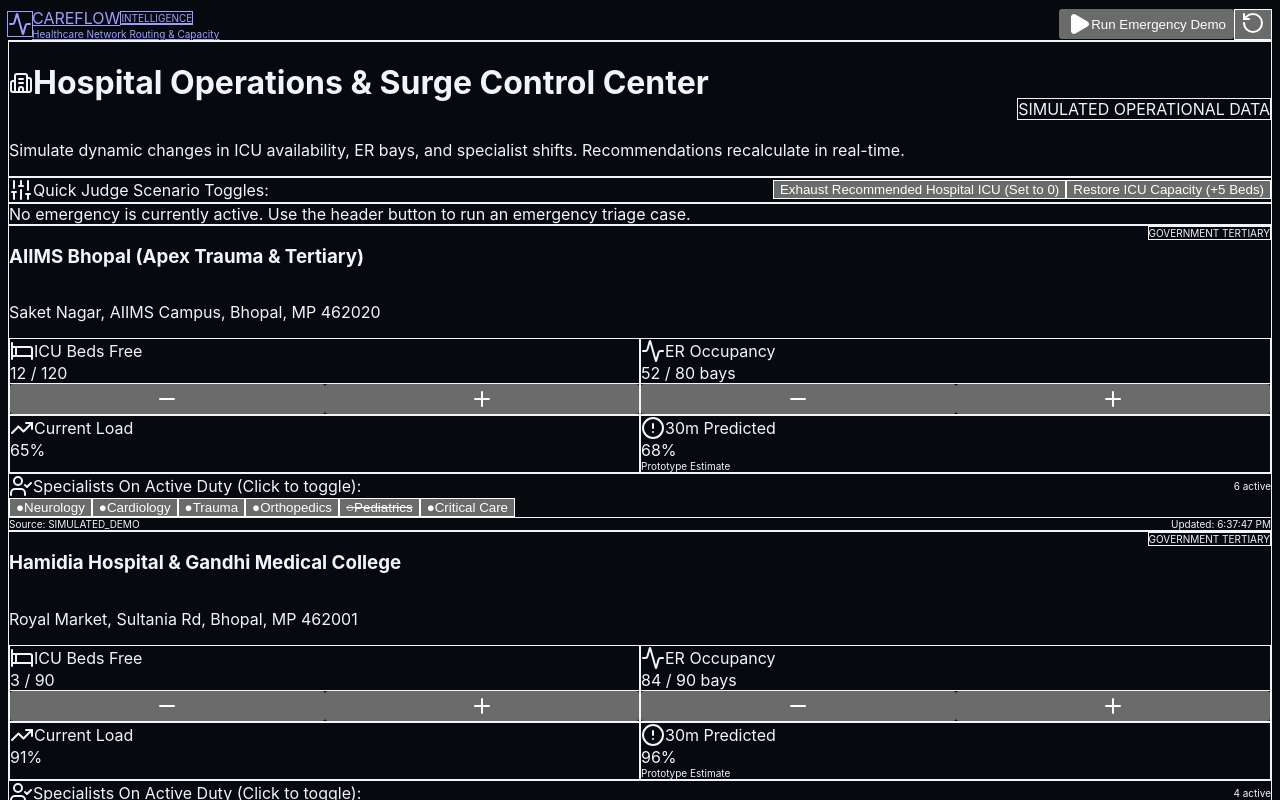
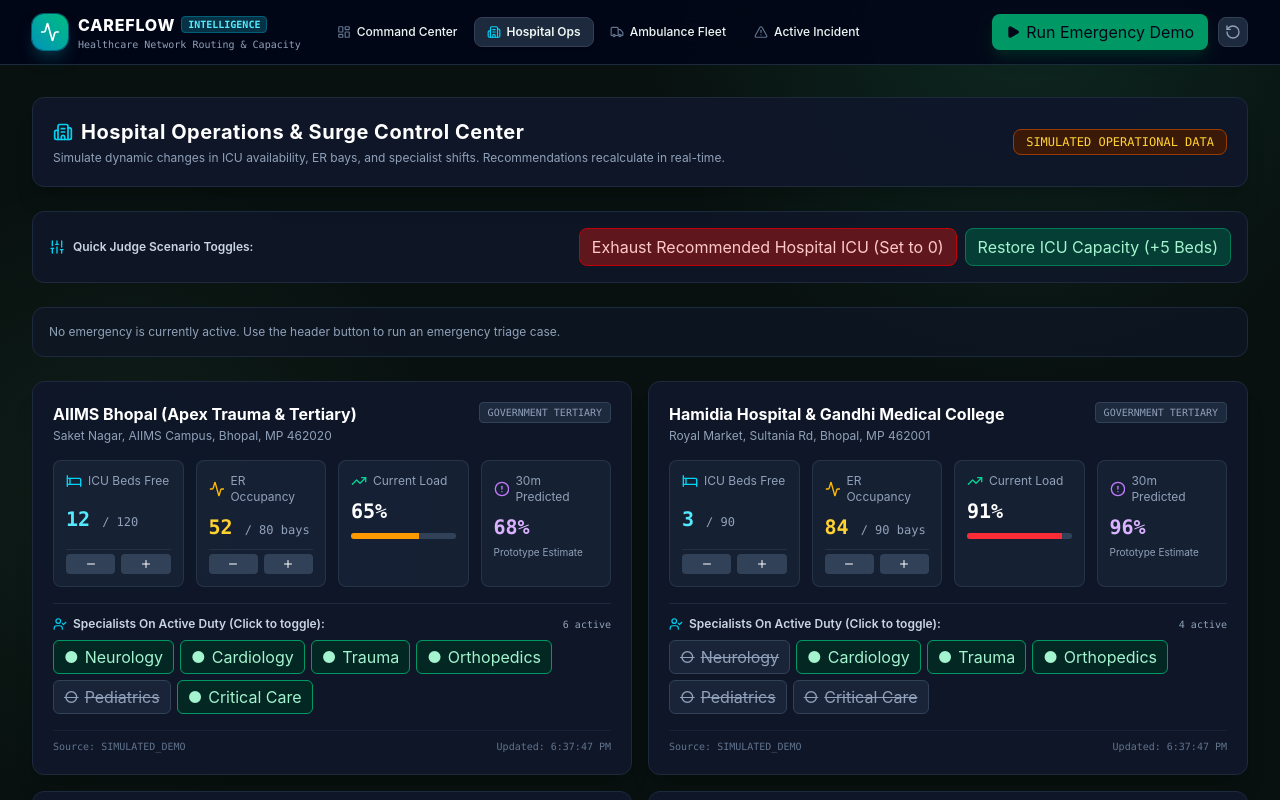
Before and after one commit to quantumcoder-3000/mp_online_healthcare_app, a Next.js app: page /hospital in a window 1280 px wide. Shown: the top 800 px of the page. Built offline with nearby package versions, Linux system fonts and the light colour scheme.

Commit message:
Restore original voice intake styles

```diff
--- a/src/app/globals.css
+++ b/src/app/globals.css
@@ -1,6 +1,4 @@
-@tailwind base;
-@tailwind components;
-@tailwind utilities;
+@import "tailwindcss";
 
 :root {
   color-scheme: dark;
@@ -44,3 +42,150 @@ body {
 .animate-pulse-slow {
   animation: pulseSlow 3s cubic-bezier(0.4, 0, 0.6, 1) infinite;
 }
+:root {
+  --bg: #08110f;
+  --panel: #0f1c19;
+  --panel-2: #12221e;
+  --border: rgba(202, 238, 224, 0.12);
+  --text: #eef7f3;
+  --muted: #9ab1aa;
+  --soft: #c8d8d3;
+  --mint: #7ef0c5;
+  --mint-2: #3ccca1;
+  --amber: #f4cc67;
+  --red: #ff7474;
+  --shadow: 0 24px 80px rgba(0,0,0,.28);
+}
+
+* { box-sizing: border-box; }
+html { color-scheme: dark; }
+body {
+  margin: 0;
+  background:
+    radial-gradient(circle at 80% 0%, rgba(60, 204, 161, .12), transparent 24rem),
+    radial-gradient(circle at 10% 20%, rgba(126, 240, 197, .06), transparent 20rem),
+    var(--bg);
+  color: var(--text);
+  font-family: Inter, ui-sans-serif, system-ui, -apple-system, BlinkMacSystemFont, "Segoe UI", sans-serif;
+}
+
+a { color: inherit; text-decoration: none; }
+button, a { -webkit-tap-highlight-color: transparent; }
+button { font: inherit; }
+
+.shell, .voice-page {
+  width: min(1240px, calc(100% - 36px));
+  margin: 0 auto;
+}
+
+.site-header {
+  height: 88px;
+  display: flex;
+  align-items: center;
+  justify-content: space-between;
+  border-bottom: 1px solid var(--border);
+}
+
+.brand { font-weight: 800; letter-spacing: .18em; }
+.site-header nav { display: flex; gap: 24px; color: var(--muted); font-size: 14px; }
+.nav-disabled { opacity: .45; }
+
+.landing { min-height: 100vh; }
+.landing-hero { padding: 110px 0 80px; max-width: 880px; }
+.hero-kicker, .eyebrow { color: var(--mint); letter-spacing: .16em; text-transform: uppercase; font-size: 11px; font-weight: 800; }
+.landing-hero h1 { font-size: clamp(44px, 7vw, 82px); line-height: .98; letter-spacing: -.045em; margin: 18px 0 24px; max-width: 950px; }
+.landing-hero p { max-width: 700px; color: var(--soft); font-size: 19px; line-height: 1.7; }
+.feature-row { display: grid; grid-template-columns: repeat(3, 1fr); gap: 16px; padding-bottom: 80px; }
+.feature-row article { padding: 24px; border: 1px solid var(--border); background: rgba(15, 28, 25, .72); border-radius: 20px; }
+.feature-row span { color: var(--mint); font-size: 12px; }
+.feature-row h2 { margin: 14px 0 8px; }
+.feature-row p { color: var(--muted); line-height: 1.6; }
+
+.voice-page { padding: 42px 0 72px; }
+.hero-panel { display: grid; grid-template-columns: 1.1fr .9fr; gap: 20px; align-items: stretch; }
+.hero-copy, .voice-card, .panel { border: 1px solid var(--border); border-radius: 28px; background: linear-gradient(180deg, rgba(20, 35, 31, .92), rgba(12, 24, 21, .92)); box-shadow: var(--shadow); }
+.hero-copy { padding: 44px; }
+.hero-copy h1 { font-size: clamp(40px, 5vw, 68px); line-height: 1.02; letter-spacing: -.045em; margin: 16px 0 18px; max-width: 760px; }
+.hero-subtitle { color: var(--soft); line-height: 1.75; max-width: 660px; font-size: 17px; }
+.hero-badges { display: flex; flex-wrap: wrap; gap: 8px; margin-top: 28px; }
+.hero-badges span, .tag { border: 1px solid rgba(126,240,197,.18); background: rgba(126,240,197,.06); color: var(--soft); border-radius: 999px; padding: 8px 12px; font-size: 12px; }
+
+.voice-card { padding: 34px; display: flex; flex-direction: column; min-height: 100%; }
+.voice-card-top, .panel-heading { display: flex; justify-content: space-between; gap: 16px; align-items: flex-start; }
+.voice-card h2, .panel h2 { font-size: 24px; margin: 6px 0 0; letter-spacing: -.02em; }
+.secure-mark { color: var(--muted); font-size: 12px; }
+.voice-control-stack { flex: 1; display: flex; flex-direction: column; align-items: center; justify-content: center; padding: 26px 0 12px; }
+.voice-orb { width: 220px; height: 220px; border-radius: 50%; position: relative; display: grid; place-items: center; margin: 8px 0 18px; }
+.orb-core { width: 104px; height: 104px; display: grid; place-items: center; border-radius: 50%; background: radial-gradient(circle at 35% 30%, #a9ffe1, #3ccca1 58%, #1a7760); color: #06271d; font-size: 36px; box-shadow: 0 0 56px rgba(60, 204, 161, .28); position: relative; z-index: 2; }
+.orb-ring { position: absolute; inset: 22px; border: 1px solid rgba(126, 240, 197, .15); border-radius: 50%; }
+.ring-b { inset: 42px; }
+.ring-c { inset: 4px; }
+.voice-orb.active .ring-a { animation: pulse 1.8s infinite; }
+.voice-orb.active .ring-b { animation: pulse 1.8s .3s infinite; }
+.voice-orb.active .ring-c { animation: pulse 1.8s .6s infinite; }
+@keyframes pulse { 0%,100% { transform: scale(.95); opacity: .35; } 50% { transform: scale(1.06); opacity: .95; } }
+.voice-state { display: flex; flex-direction: column; align-items: center; gap: 10px; color: var(--muted); text-align: center; }
+
+.status-pill { border: 1px solid var(--border); border-radius: 999px; padding: 7px 10px; font-size: 10px; letter-spacing: .1em; font-weight: 800; color: var(--muted); white-space: nowrap; }
+.status-pill.live { color: var(--mint); border-color: rgba(126,240,197,.28); background: rgba(126,240,197,.08); }
+.status-pill.warning { color: var(--amber); border-color: rgba(244,204,103,.28); background: rgba(244,204,103,.08); }
+.status-pill.success { color: var(--mint); }
+
+.primary-button, .secondary-button { display: inline-flex; justify-content: center; align-items: center; border: 0; border-radius: 14px; padding: 14px 18px; cursor: pointer; font-weight: 750; transition: transform .15s ease, opacity .15s ease, background .15s ease; }
+.primary-button { color: #05241b; background: var(--mint); box-shadow: 0 10px 30px rgba(60, 204, 161, .14); }
+.primary-button:hover { transform: translateY(-1px); }
+.primary-button:disabled, .secondary-button:disabled { cursor: not-allowed; opacity: .4; }
+.secondary-button { color: var(--text); background: rgba(255,255,255,.05); border: 1px solid var(--border); }
+.danger { border-color: rgba(255,116,116,.22); color: #ffc0c0; }
+.wide { width: 100%; margin-top: 22px; }
+.inline-button { margin-top: 20px; }
+
+.content-grid { display: grid; grid-template-columns: 1.2fr .8fr; gap: 20px; margin-top: 20px; }
+.panel { padding: 28px; box-shadow: none; }
+.conversation-list { margin-top: 22px; display: flex; flex-direction: column; gap: 10px; max-height: 540px; overflow: auto; padding-right: 4px; }
+.message { padding: 14px 16px; border-radius: 18px; border: 1px solid var(--border); background: rgba(255,255,255,.025); }
+.message.user { background: rgba(126, 240, 197, .06); border-color: rgba(126, 240, 197, .10); }
+.message-role { font-size: 10px; color: var(--mint); letter-spacing: .13em; font-weight: 800; }
+.message p { margin: 8px 0 0; color: var(--soft); line-height: 1.6; }
+.empty-conversation { min-height: 320px; display: grid; place-items: center; text-align: center; align-content: center; color: var(--muted); }
+.empty-icon { font-size: 40px; color: var(--mint); margin-bottom: 6px; }
+.empty-conversation p { margin: 0 0 6px; }
+.empty-conversation small { color: #687f77; }
+
+.workflow-list { margin-top: 22px; display: flex; flex-direction: column; gap: 12px; }
+.workflow-step { display: grid; grid-template-columns: 34px 1fr; gap: 12px; padding: 14px; border: 1px solid var(--border); border-radius: 16px; background: rgba(255,255,255,.02); }
+.workflow-step b { color: var(--mint); font-size: 12px; }
+.workflow-step strong { display: block; margin-bottom: 3px; }
+.workflow-step span { color: var(--muted); font-size: 13px; line-height: 1.45; }
+.workflow-step.muted-step { opacity: .5; }
+.error-text { color: #ffb0b0; font-size: 13px; line-height: 1.5; }
+
+.intake-card { margin-top: 20px; }
+.intake-grid { display: grid; grid-template-columns: repeat(3, 1fr); gap: 12px; margin-top: 20px; }
+.intake-grid > div { padding: 15px; border: 1px solid var(--border); border-radius: 16px; }
+.intake-grid span, .detail-block > span { display: block; font-size: 11px; color: var(--muted); text-transform: uppercase; letter-spacing: .12em; margin-bottom: 7px; }
+.intake-grid strong { font-size: 15px; line-height: 1.4; }
+.detail-block { margin-top: 18px; padding-top: 18px; border-top: 1px solid var(--border); }
+.tag-row { display: flex; flex-wrap: wrap; gap: 8px; }
+.muted { color: var(--muted); }
+.summary-text { margin: 0; color: var(--soft); line-height: 1.7; }
+.safety-note { margin-top: 18px; padding: 13px 15px; border-radius: 14px; background: rgba(244,204,103,.06); border: 1px solid rgba(244,204,103,.12); color: #d7c695; font-size: 12px; line-height: 1.55; }
+
+@media (max-width: 900px) {
+  .hero-panel, .content-grid { grid-template-columns: 1fr; }
+  .feature-row { grid-template-columns: 1fr; }
+  .intake-grid { grid-template-columns: repeat(2, 1fr); }
+}
+
+@media (max-width: 600px) {
+  .shell, .voice-page { width: min(100% - 20px, 1240px); }
+  .site-header { height: 72px; }
+  .site-header nav { gap: 12px; font-size: 12px; }
+  .landing-hero { padding: 72px 0 54px; }
+  .landing-hero h1 { font-size: 46px; }
+  .hero-copy, .voice-card, .panel { padding: 22px; border-radius: 22px; }
+  .hero-copy h1 { font-size: 42px; }
+  .intake-grid { grid-template-columns: 1fr; }
+  .voice-orb { width: 190px; height: 190px; }
+}
+.error-banner { margin: 20px auto 0; padding: 14px 16px; border: 1px solid rgba(255,116,116,.22); background: rgba(255,116,116,.06); color: #ffc0c0; border-radius: 14px; line-height: 1.5; }
```
